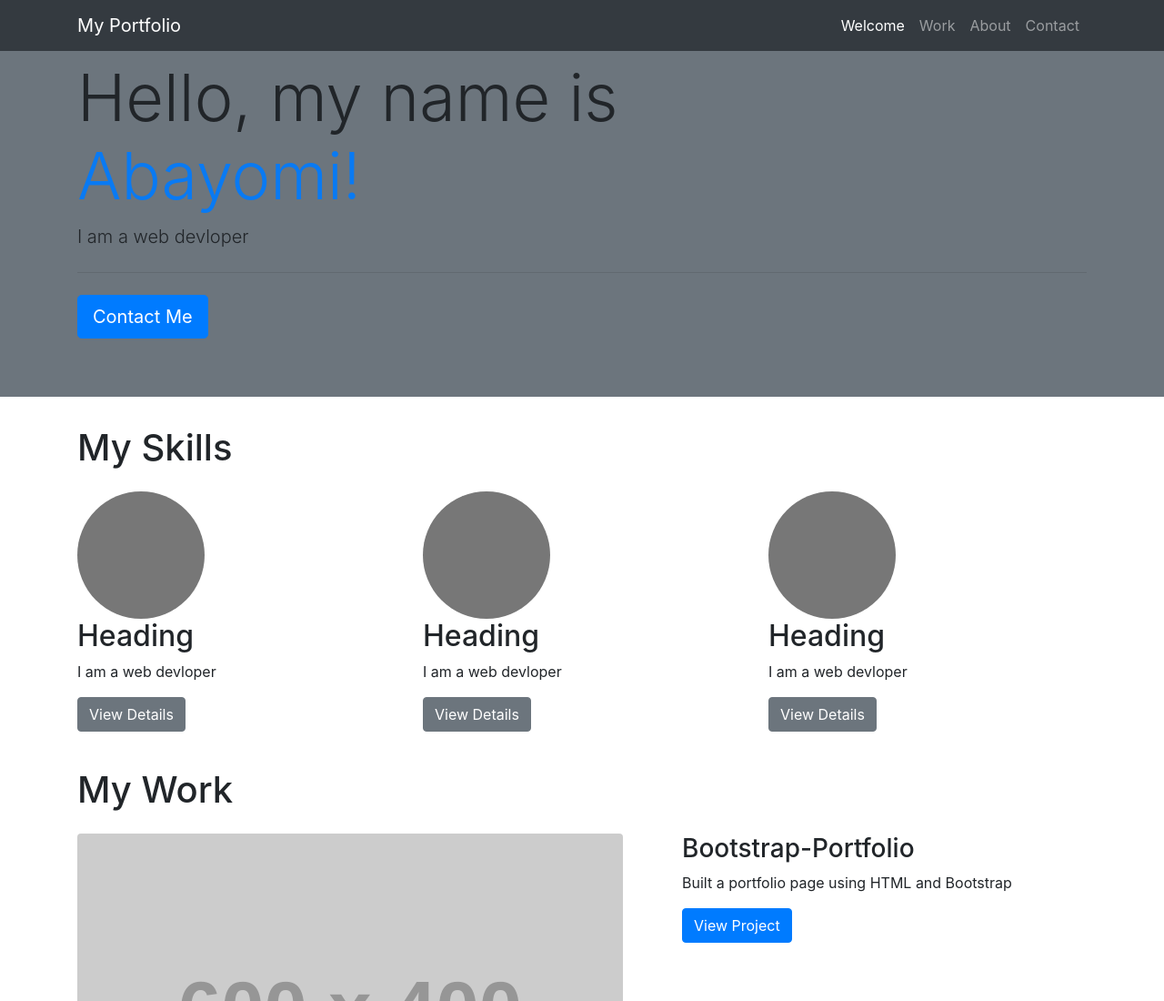
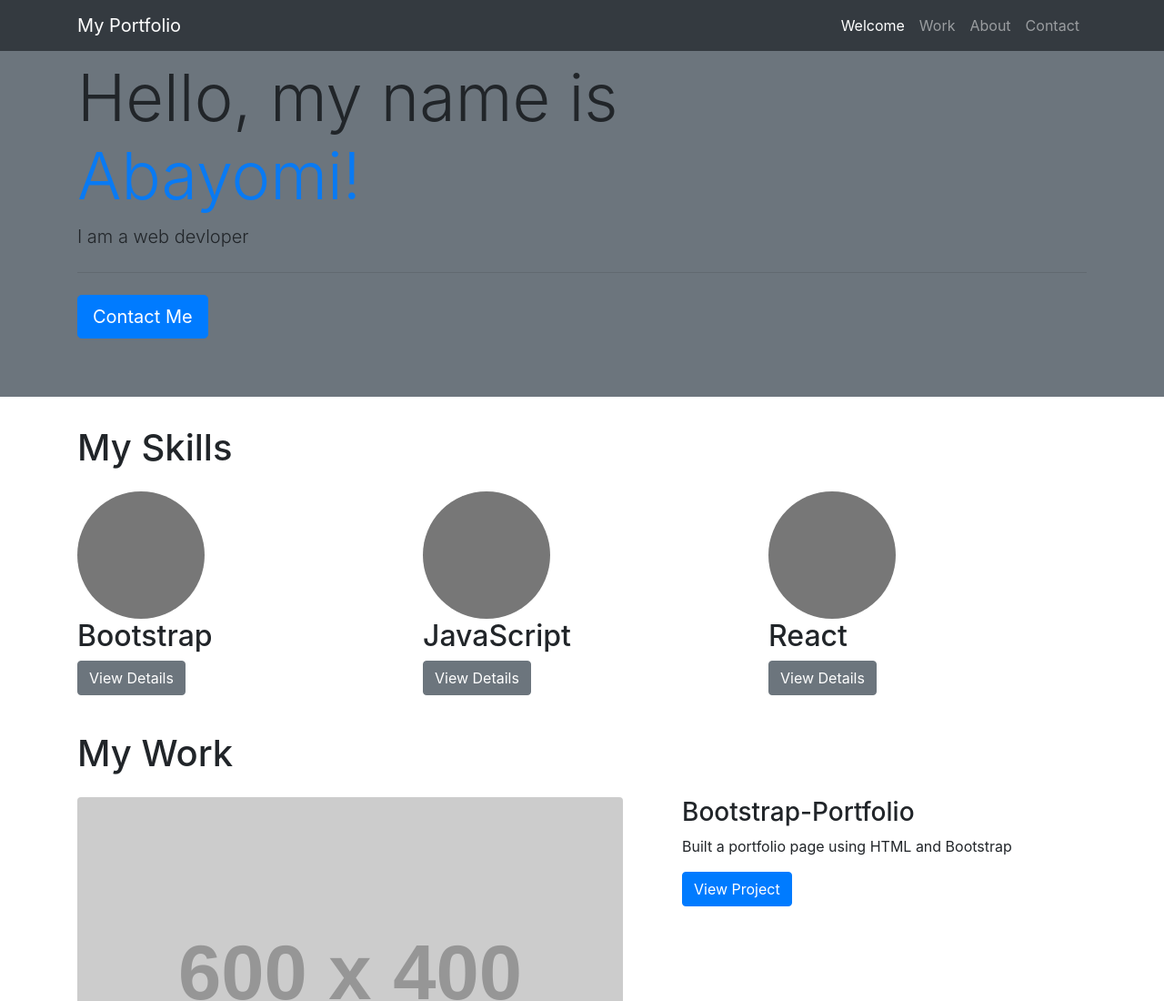
Before and after one commit to abayomi2010/Bootstrap-Portfolio--2, a plain HTML site: page index.html in a window 1280 px wide. Shown: the top 1100 px of the page at 91% size. Drawn offline with nearby package versions, Linux system fonts and the light colour scheme; placeholder pictures from the web are drawn by us.

Commit message:
Modified the HTML

```diff
--- a/index.html
+++ b/index.html
@@ -66,8 +66,8 @@
                     <svg class="bd-placeholder-img rounded-circle" width="140" height="140">
                         <rect width="100%" height="100%" fill="#777"></rect>
                     </svg>
-                    <h2>Heading</h2>
-                    <p>I am a web devloper</p>
+                    <h2>Bootstrap</h2>
+                    <!-- <p>I am a web devloper</p> -->
                     <p><a class="btn btn-secondary" href="#" role="button">View Details</a></p>
                 </div>
 
@@ -75,8 +75,8 @@
                     <svg class="bd-placeholder-img rounded-circle" width="140" height="140">
                         <rect width="100%" height="100%" fill="#777"></rect>
                     </svg>
-                    <h2>Heading</h2>
-                    <p>I am a web devloper</p>
+                    <h2>JavaScript</h2>
+                    <!-- <p>I am a web devloper</p> -->
                     <p><a class="btn btn-secondary" href="#" role="button">View Details</a></p>
                 </div>
 
@@ -84,8 +84,8 @@
                     <svg class="bd-placeholder-img rounded-circle" width="140" height="140">
                         <rect width="100%" height="100%" fill="#777"></rect>
                     </svg>
-                    <h2>Heading</h2>
-                    <p>I am a web devloper</p>
+                    <h2>React</h2>
+                    <!-- <p>I am a web devloper</p> -->
                     <p><a class="btn btn-secondary" href="#" role="button">View Details</a></p>
                 </div>
 
@@ -95,7 +95,7 @@
 
         <!-- Work section -->
         <section class="container">
-            <h1 class="my-4">My Work</h1>
+            <h1 class="my-4" id="work">My Work</h1>
             <div class="row">
                 <div class="col-md-7">
                     <a href="https://github.com/abayomi2010/Bootstrap-Portfolio" target="_blank">
```
